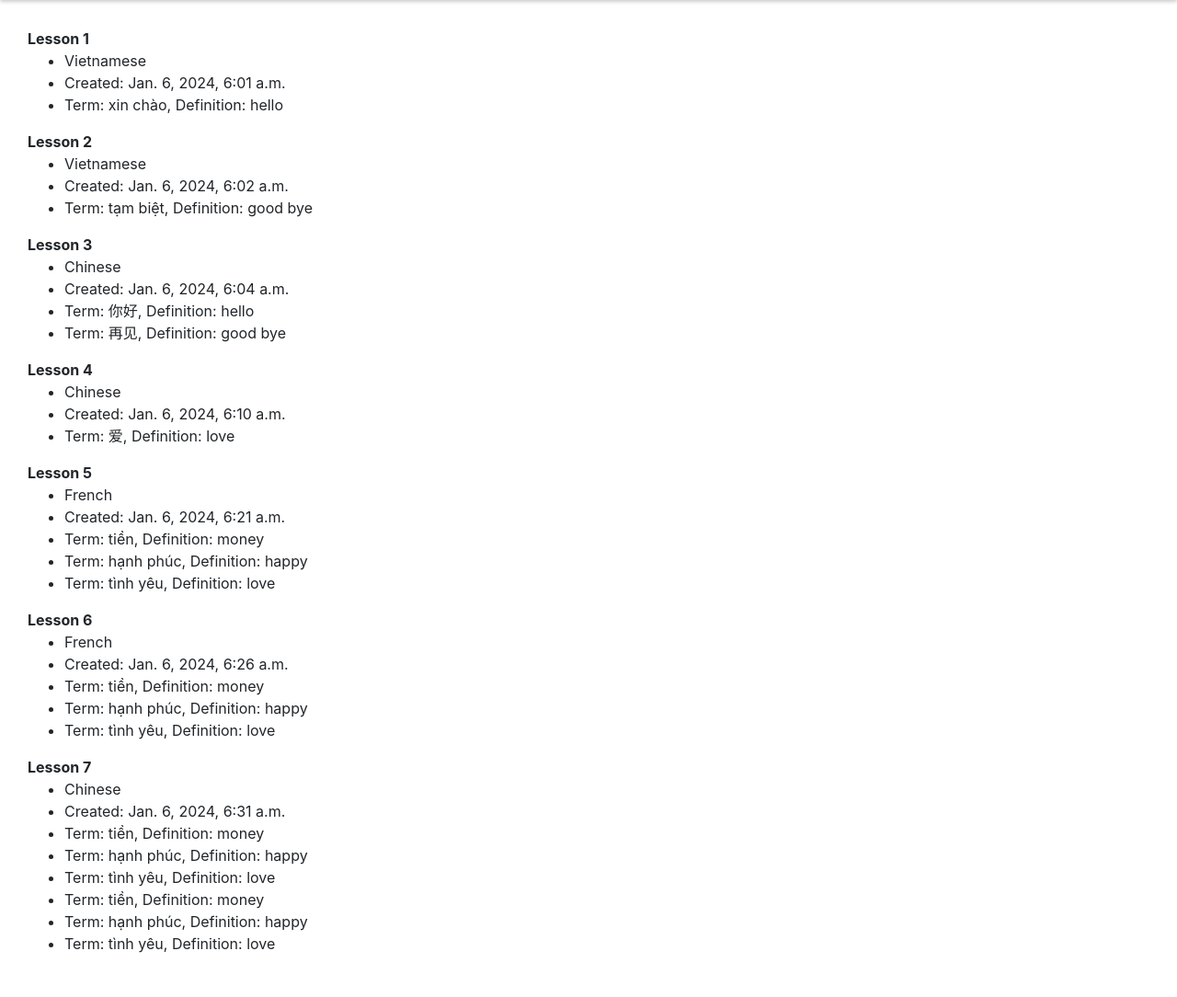
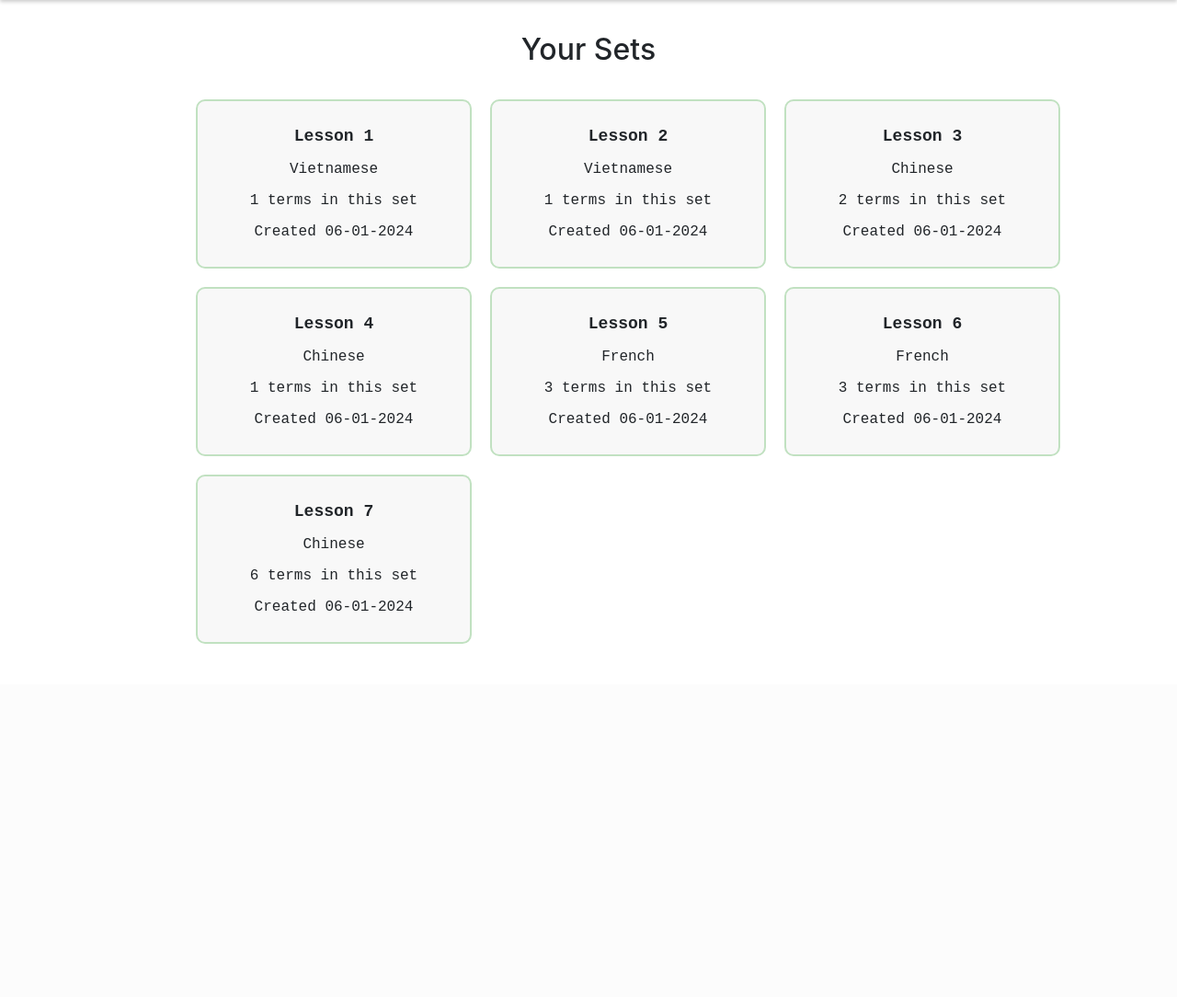
Before and after one commit to dngvbngc/FlashCards, a Django app: page /sets in a window 1280 px wide. Shown: the part 56-1140 px from the top of the page at 92% size. After the commit the page ends 756 px from the top, so only its background shows below. Run offline with Django 3.2, Linux system fonts and the light colour scheme; a user stored in the database is signed in; data comes from the database, SQL or seed files in the repository.

Commit message:
Added set.html and link sets to set

```diff
--- a/flashcards/static/flashcards/styles.css
+++ b/flashcards/static/flashcards/styles.css
@@ -70,3 +70,56 @@ form {
 .left {
     text-align: left;
 }
+
+.center {
+    text-align: center;
+}
+
+.center {
+    text-align: center;
+}
+
+.existing-sets-div, .existing-cards-div {
+    display: flex;
+    flex-wrap: wrap;
+    gap: 20px;
+    margin-left: 15%;
+    margin-top: 30px;
+}
+
+.existing-set-div, .existing-card-div {
+    border: 2px solid #C1E1C1;
+    border-radius: 10px;
+    padding: 10px;
+    width: 300px;
+    background-color: #f8f8f8;
+    font-family: 'Courier New', Courier, monospace;
+    transition: transform 0.3s ease-in-out;
+}
+
+.existing-set-div:hover, .existing-card-div:hover {
+    transform: scale(1.05); /* Increase the size on hover */
+}
+
+.set-item {
+    margin-bottom: 10px;
+}
+
+.set-title, .card-title {
+    font-weight: bold;
+    font-size: large;
+    margin-top: 15px;
+}
+
+ul {
+    list-style-type: none;
+    padding: 0;
+}
+
+li {
+    margin-bottom: 10px;
+    margin-top: 10px;
+    padding-right: 20px;
+    padding-left: 20px; /* Adjust the padding as needed */
+    list-style-type: none;
+}
--- a/flashcards/templates/flashcards/sets.html
+++ b/flashcards/templates/flashcards/sets.html
@@ -2,17 +2,34 @@
 
 {% block body %}
 
-    {% for set in sets %}
-    <div class="existing-set-div">
-        <strong>{{ set.name }}</strong>
-        <ul>
-            <li>{{ set.description }}</li>
-            <li>Created: {{ set.timestamp }}</li>
-            {% for card in set.cards.all %}
-            <li> Term: {{ card.term }}, Definition: {{ card.definition }}</li>
-            {% endfor %}
-        </ul>
+<div class="center">
+    <h2>Your Sets</h2>
+    <div class="existing-sets-div">
+        {% for set in sets %}
+        <div class="existing-set-div" id="{{ set.id }}">
+            <div class="set-item set-title">{{ set.name }}</div>
+            <div class="set-item">
+                <ul>
+                    <li>{{ set.description }}</li>
+                    <li>{{ set.cards.all.count }} terms in this set</li>
+                    <li>Created {{ set.timestamp|date:"d-m-Y" }}</li>
+                </ul>
+            </div>
+        </div>
+        {% endfor %}
     </div>
-    {% endfor %}
+</div>
+
+<script>
+    const sets = document.querySelectorAll(".existing-set-div");
+    sets.forEach((set) => {
+        set.addEventListener('click', function() {
+            const set_id = parseInt(set.id);
+            document.location.href = `/view-set/${set_id}`;
+        })
+    })
+</script>
+
+
 
 {% endblock %}
--- a/flashcards/urls.py
+++ b/flashcards/urls.py
@@ -10,5 +10,6 @@ urlpatterns = [
     path("register", views.register, name="register"),
     path("sets", views.sets, name="sets"),
     path("make-new-set", views.make_set, name="make-set"),
-    path("add-cards-csv/<int:set_id>", views.add_cards_csv, name="add-cards-csv")
+    path("add-cards-csv/<int:set_id>", views.add_cards_csv, name="add-cards-csv"),
+    path("view-set/<int:set_id>", views.set, name="view-set")
 ]
--- a/flashcards/views.py
+++ b/flashcards/views.py
@@ -177,3 +177,12 @@ def register(request):
         return HttpResponseRedirect(reverse("index"))
     else:
         return render(request, "flashcards/register.html")
+
+def set(request, set_id):
+    try:
+        set = Set.objects.get(pk=set_id)
+        return render(request, "flashcards/set.html", {
+            "set": set
+        })
+    except Exception:
+        return HttpResponse("Invalid set ID.")
```
Also changed, not shown: flashcards/templates/flashcards/set.html (added, +24 -0 lines).
